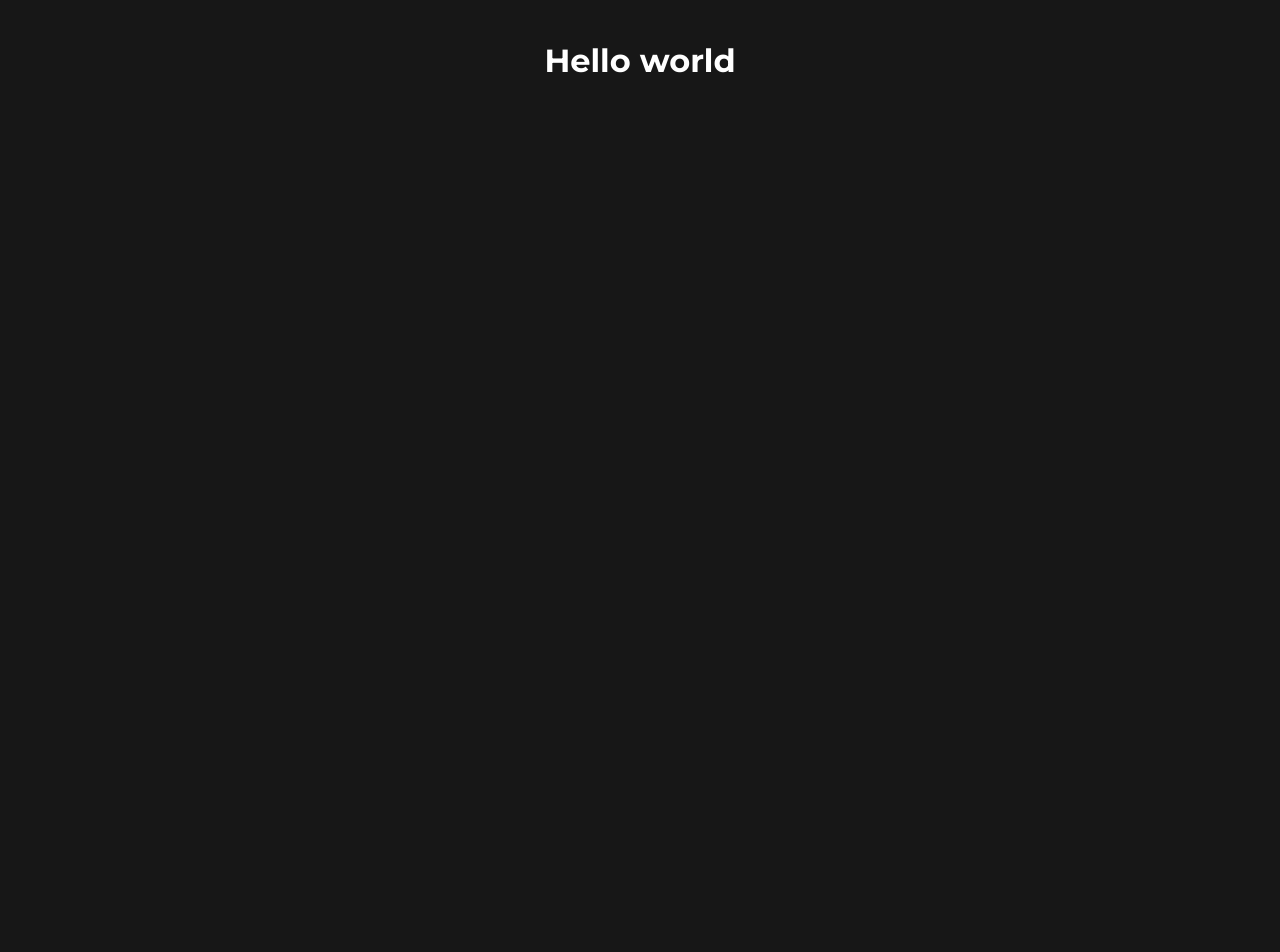
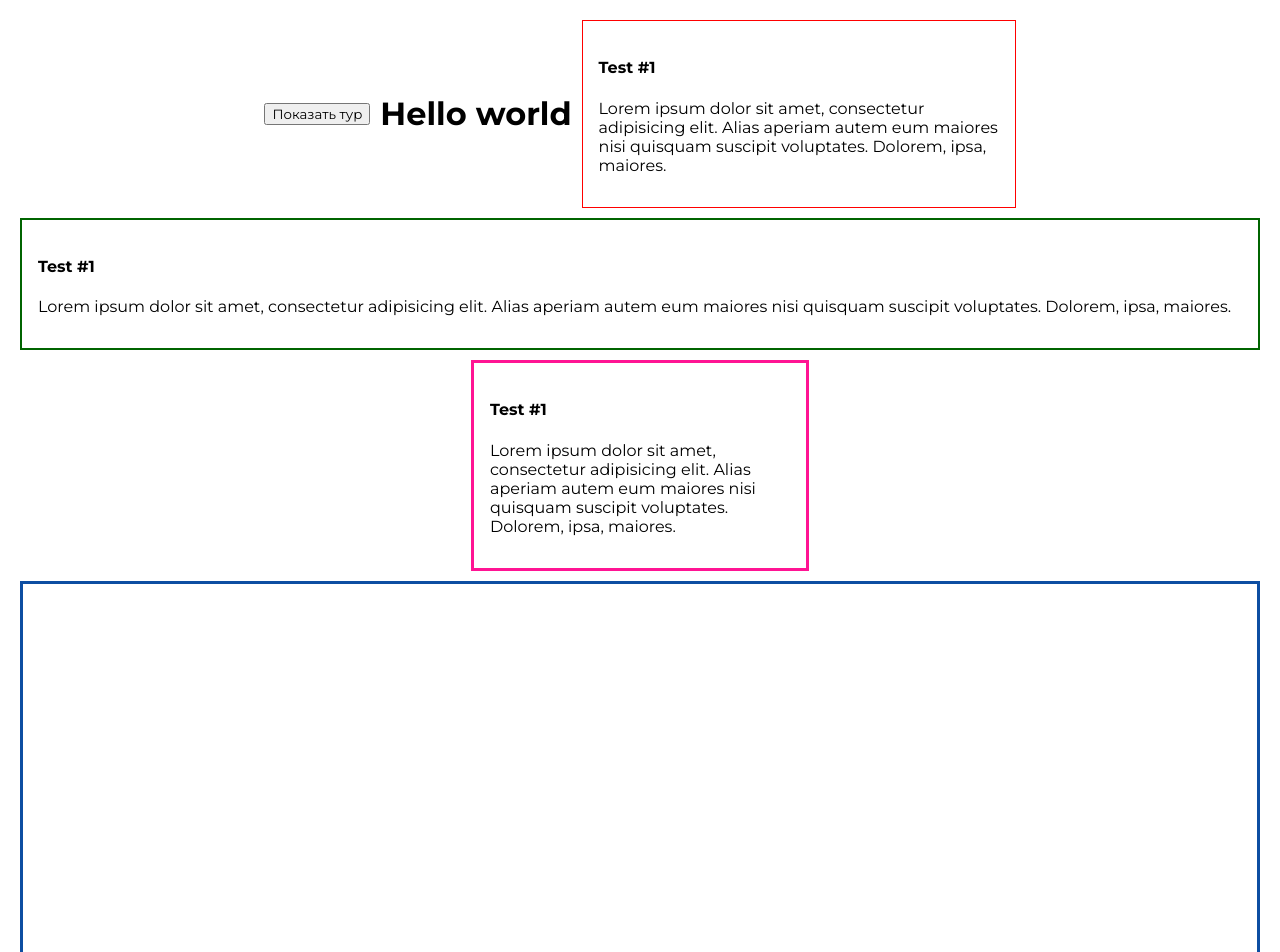
Before and after one commit to kdubasov/react-tours, a React (Vite) app: page / in a window 1280 px wide. Shown: the top 952 px of the page. Before the commit the page ends 800 px from the top, so only its background shows below. Built offline with nearby package versions, Linux system fonts and the light colour scheme.

Commit message:
1) add context 2) add tips layout 3) add tip block

```diff
--- /dev/null
+++ b/lib/app/context/tips.tsx
@@ -0,0 +1,45 @@
+import TipsLayout from '@/features/tips-layout';
+import { TipDataItem, TipDataItemWithNode } from '@/shared/types';
+import { createContext, Dispatch, ReactNode, SetStateAction, useEffect, useMemo, useState } from 'react';
+
+type AuthContext = {
+  data: null | TipDataItemWithNode[];
+  isShow: boolean;
+  setIsShow: Dispatch<SetStateAction<boolean>>;
+};
+
+type Props = {
+  children: ReactNode;
+  tips: TipDataItem[];
+};
+
+export const TipsContext = createContext<AuthContext>({} as AuthContext);
+
+export const TipsProvider = ({ children, tips }: Props) => {
+  const [data, setData] = useState<null | TipDataItemWithNode[]>(null);
+  const [isShow, setIsShow] = useState(false);
+
+  useEffect(() => {
+    setData(
+      tips.map((elem) => ({
+        ...elem,
+        node: document.getElementById(elem.nodeId),
+      })),
+    );
+  }, [tips]);
+
+  const memoValue = useMemo(
+    () => ({
+      data,
+      isShow,
+      setIsShow,
+    }),
+    [data, isShow],
+  );
+
+  return (
+    <TipsContext.Provider value={memoValue}>
+      <TipsLayout>{children}</TipsLayout>
+    </TipsContext.Provider>
+  );
+};
--- /dev/null
+++ b/lib/app/main.ts
@@ -0,0 +1,4 @@
+import Provider from '@/app/providers';
+import { useTips } from '@/shared/hooks/useTips.tsx';
+
+export { Provider as TipsProvider, useTips };
--- /dev/null
+++ b/lib/app/providers/index.tsx
@@ -0,0 +1,13 @@
+import { TipsProvider } from '@/app/context/tips.tsx';
+import { TipDataItem } from '@/shared/types';
+
+type Props = {
+  children: React.ReactNode;
+  tips: TipDataItem[];
+};
+
+const Provider = ({ children, tips }: Props) => {
+  return <TipsProvider tips={tips}>{children}</TipsProvider>;
+};
+
+export default Provider;
--- /dev/null
+++ b/lib/features/tips-layout/TipsLayout.module.css
@@ -0,0 +1,21 @@
+.wrapper {
+   position: fixed;
+   top: 0;
+   width: 100%;
+   height: 100%;
+   z-index: 9999;
+}
+
+.relative {
+   position: relative;
+   width: 100%;
+   height: inherit;
+}
+
+.block {
+   will-change: auto;
+   position: absolute;
+   border-radius: 5px;
+   box-shadow: 0 0 0 100000px rgba(0,0,0,.5);
+   transition: .25s;
+}
--- /dev/null
+++ b/lib/features/tips-layout/index.tsx
@@ -0,0 +1,89 @@
+import styles from './TipsLayout.module.css';
+import { useTips } from '@/app/main.ts';
+import { TipDataItemWithNode } from '@/shared/types';
+import { useEffect, useState } from 'react';
+import { createPortal } from 'react-dom';
+
+type Props = {
+  children: React.ReactNode;
+};
+
+type ActiveProps = {
+  data: TipDataItemWithNode[];
+};
+
+const TipsLayout = ({ children }: Props) => {
+  const { data, isShow } = useTips();
+  return (
+    <>
+      {isShow && data && <TipsActiveLayout data={data.filter((elem) => elem.node).sort((a, b) => a.idx - b.idx)} />}
+      {children}
+    </>
+  );
+};
+
+export default TipsLayout;
+
+const TipsActiveLayout = ({ data }: ActiveProps) => {
+  const { setIsShow } = useTips();
+  const [activeItem, setActiveItem] = useState<TipDataItemWithNode>(data[0]);
+  const [activeItemRect, setActiveItemRect] = useState<DOMRect>(activeItem.node!.getBoundingClientRect());
+
+  const nextItem = data[data.indexOf(activeItem) + 1];
+  const prevItem = data[data.indexOf(activeItem) - 1];
+
+  const onNext = () => {
+    setActiveItem(nextItem);
+    setActiveItemRect(nextItem.node!.getBoundingClientRect());
+  };
+  const onPrev = () => {
+    setActiveItem(prevItem);
+    setActiveItemRect(prevItem.node!.getBoundingClientRect());
+  };
+  const onClose = () => {
+    setActiveItemRect(data[0].node!.getBoundingClientRect());
+    setIsShow(false);
+  };
+
+  // TODO: add resize window listener
+
+  useEffect(() => {
+    const onScroll = () => {
+      setActiveItemRect(activeItem.node!.getBoundingClientRect());
+    };
+    window.addEventListener('scroll', onScroll);
+    return () => window.removeEventListener('scroll', onScroll);
+  }, [activeItem]);
+
+  useEffect(() => {
+    activeItem.node?.scrollIntoView({ behavior: 'smooth', block: 'center', inline: 'nearest' });
+  }, [activeItem]);
+
+  return createPortal(
+    <div className={styles.wrapper}>
+      <div className={styles.relative}>
+        {/*TODO: move the block with the tooltip into a separate component*/}
+        <div
+          className={styles.block}
+          style={{
+            width: activeItemRect.width,
+            height: activeItemRect.height,
+            left: activeItemRect.left,
+            top: activeItemRect.top,
+            borderRadius: activeItem.node?.style.borderRadius,
+          }}
+        >
+          {activeItem.idx}
+          <button disabled={!prevItem} onClick={onPrev}>
+            prev
+          </button>
+          <button disabled={!nextItem} onClick={onNext}>
+            next
+          </button>
+          <button onClick={onClose}>close</button>
+        </div>
+      </div>
+    </div>,
+    document.body,
+  );
+};
--- /dev/null
+++ b/lib/shared/hooks/useTips.tsx
@@ -0,0 +1,6 @@
+import { TipsContext } from '@/app/context/tips.tsx';
+import { useContext } from 'react';
+
+export const useTips = () => {
+  return useContext(TipsContext);
+};
--- /dev/null
+++ b/lib/shared/types/index.ts
@@ -0,0 +1,10 @@
+export type TipDataItem = {
+  idx: number;
+  nodeId: string;
+  title?: string;
+  text: string;
+};
+
+export interface TipDataItemWithNode extends TipDataItem {
+  node: HTMLElement | null;
+}
--- a/src/App.tsx
+++ b/src/App.tsx
@@ -1,10 +1,86 @@
+import ShowTipsButton from './ShowTipsButton.tsx';
 import styles from './main.module.css';
+import { TipsProvider } from '@/app/main.ts';
 
 const App = () => {
+  const tips = [
+    {
+      idx: 4,
+      nodeId: 'test5',
+      text: 'test 5',
+    },
+    {
+      idx: 0,
+      nodeId: 'test1',
+      text: 'test 1',
+    },
+    {
+      idx: 1,
+      nodeId: 'test2',
+      text: 'test 2',
+    },
+    {
+      idx: 2,
+      nodeId: 'test3',
+      text: 'test 3',
+    },
+    {
+      idx: 5,
+      nodeId: 'test6',
+      text: 'test 6',
+    },
+    {
+      idx: 3,
+      nodeId: 'test4',
+      text: 'test 4',
+    },
+  ];
+
   return (
-    <div className={styles.main}>
-      <h1>Hello world</h1>
-    </div>
+    <TipsProvider tips={tips}>
+      <div className={styles.main}>
+        <ShowTipsButton />
+        <h1 className={styles.title} id={'test1'}>
+          Hello world
+        </h1>
+
+        <div className={styles.test1} id={'test2'}>
+          <h4>Test #1</h4>
+          <p>
+            Lorem ipsum dolor sit amet, consectetur adipisicing elit. Alias aperiam autem eum maiores nisi quisquam
+            suscipit voluptates. Dolorem, ipsa, maiores.
+          </p>
+        </div>
+
+        <div className={styles.test2} id={'test3'}>
+          <h4>Test #1</h4>
+          <p>
+            Lorem ipsum dolor sit amet, consectetur adipisicing elit. Alias aperiam autem eum maiores nisi quisquam
+            suscipit voluptates. Dolorem, ipsa, maiores.
+          </p>
+        </div>
+
+        <div className={styles.test3}>
+          <h4 id={'test4'}>Test #1</h4>
+          <p>
+            Lorem ipsum dolor sit amet, consectetur adipisicing elit. Alias aperiam autem eum maiores nisi quisquam
+            suscipit voluptates. Dolorem, ipsa, maiores.
+          </p>
+        </div>
+
+        <div className={styles.test4}>
+          <h4>Test #1</h4>
+          <p id={'test5'}>
+            Lorem ipsum dolor sit amet, consectetur adipisicing elit. Alias aperiam autem eum maiores nisi quisquam
+            suscipit voluptates. Dolorem, ipsa, maiores.
+          </p>
+        </div>
+
+        <span style={{ border: '1px solid red', fontSize: 30 }} id={'test6'}>
+          hello
+        </span>
+      </div>
+    </TipsProvider>
   );
 };
 
--- /dev/null
+++ b/src/ShowTipsButton.tsx
@@ -0,0 +1,8 @@
+import { useTips } from '@/app/main.ts';
+
+const ShowTipsButton = () => {
+  const { setIsShow } = useTips();
+  return <button onClick={() => setIsShow(true)}>Показать тур</button>;
+};
+
+export default ShowTipsButton;
--- a/src/main.module.css
+++ b/src/main.module.css
@@ -5,9 +5,6 @@ body {
   min-height: 100vh;
   margin: 0;
   padding: 0;
-
-  color: #FFF;
-  background: #171717;
 }
 
 * {
@@ -21,4 +18,39 @@ body {
   display: flex;
   justify-content: center;
   align-items: center;
+  flex-wrap: wrap;
+  gap: 10px;
 }
+
+.title {
+  font-size: 32px;
+}
+
+.test1 {
+  width: 400px;
+  padding: 1em;
+  height: auto;
+  border: 1px solid red;
+}
+.test2 {
+  width: 100%;
+  padding: 1em;
+  height: auto;
+  border: 2px solid darkgreen;
+}
+.test3 {
+  width: 300px;
+  padding: 1em;
+  height: auto;
+  border: 3px solid deeppink;
+}
+.test4 {
+  display: flex;
+  flex-direction: column;
+  justify-content: flex-end;
+
+  width: 100%;
+  height: 70vh;
+  padding: 1em;
+  border: 3px solid #0d4ea2;
+}
```
Also changed, not shown: lib/main.ts (deleted).
